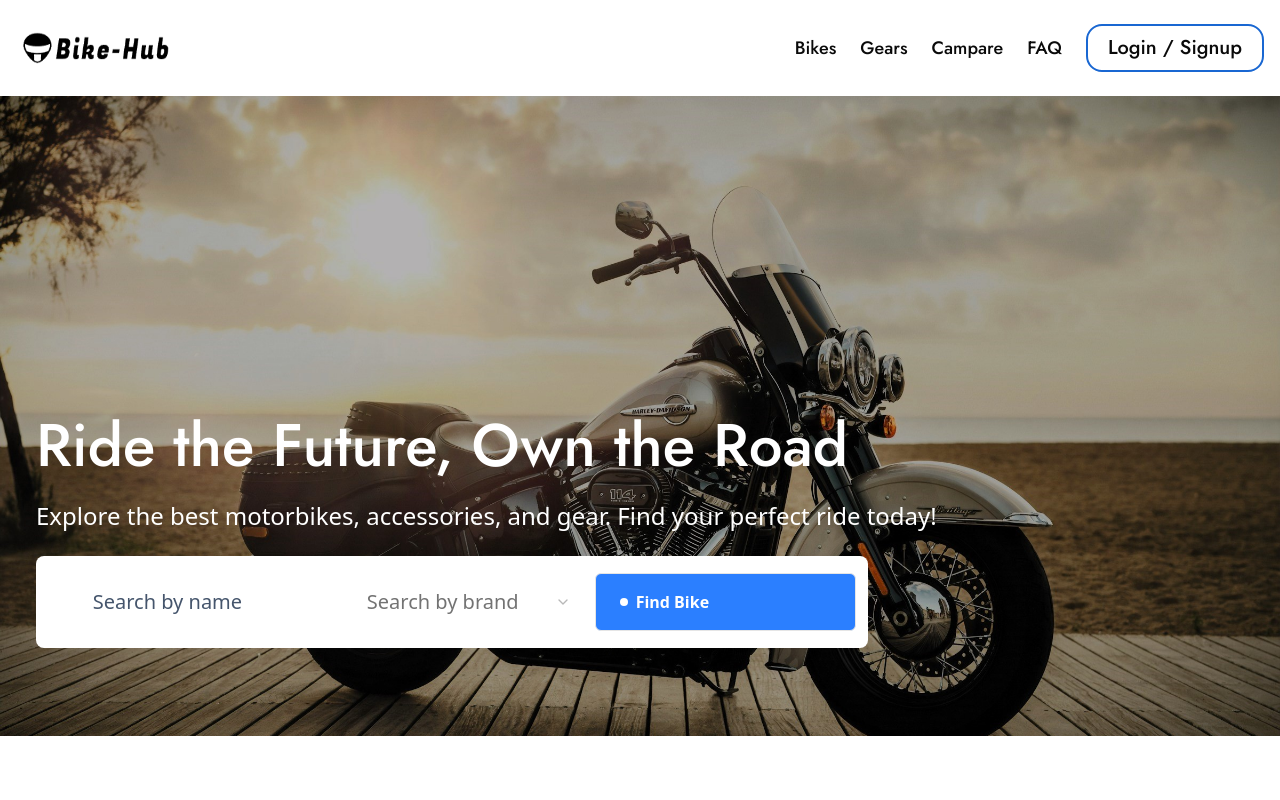
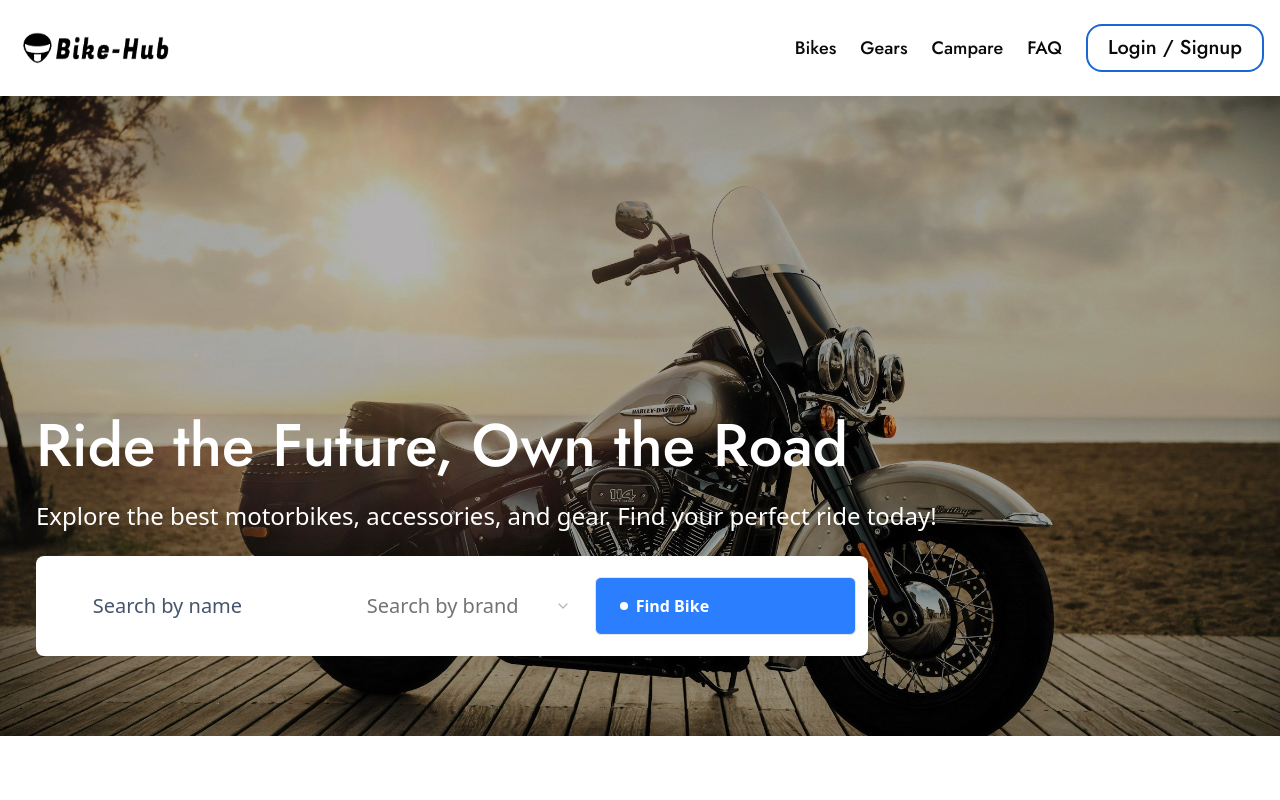
Before and after one commit to Hassan-mw/Bike-Hub, a Next.js app: page / in a window 1280 px wide. Shown: the top 800 px of the page. Built offline with nearby package versions, Linux system fonts and the light colour scheme.

Commit message:
Updated data

```diff
--- a/app/HomepageComponents/HeroData.tsx
+++ b/app/HomepageComponents/HeroData.tsx
@@ -33,7 +33,7 @@ const HeroData = () => {
     <div  style={{fontWeight:400}}  className='text-[#8a95a0] lg:text-white text-sm lg:text-2xl '>Explore the best motorbikes, accessories, and gear. Find your perfect ride today!</div>
 
 
-<div className=' flex flex-col lg:flex-row lg:w-[65%] 2xl:w-[50%] items-center justify-center bg-white  p-3 rounded-md space-y-6 lg:space-y-0 lg:space-x-3'>
+<div className=' flex flex-col lg:flex-row lg:w-[65%] 2xl:w-[50%] items-center justify-center lg:py-4 bg-white  p-3 rounded-md space-y-6 lg:space-y-0 lg:space-x-3'>
 
 {/*//! Input field */}
 <div className='w-full flex items-center justify-center space-x-6'>
```
